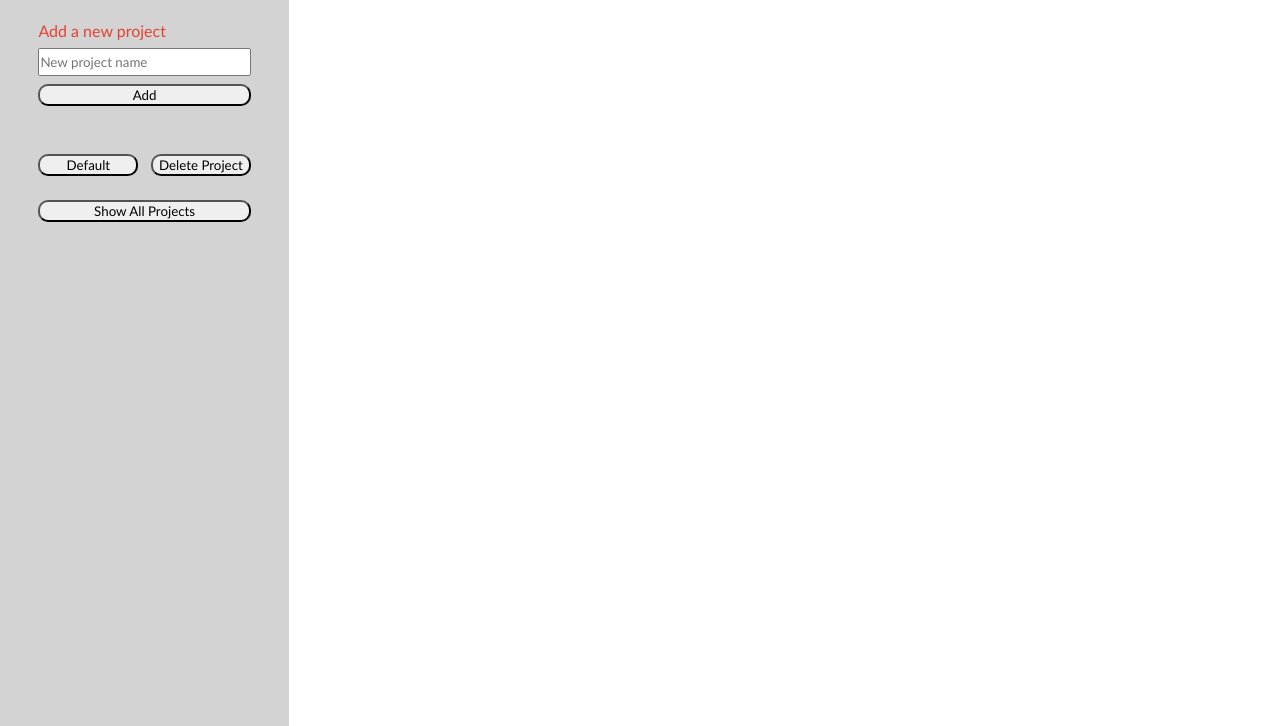
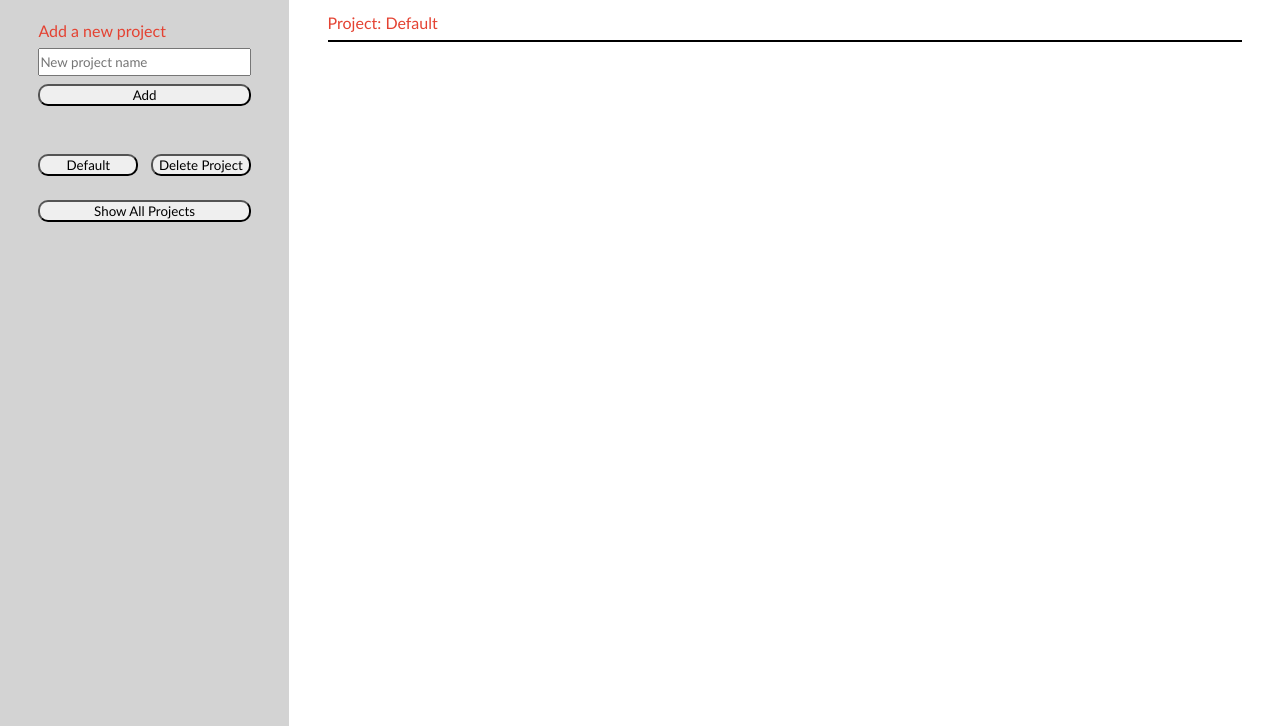
Before and after one commit to jbfink97/todo, a website built with webpack: page dist/index.html in a window 1280 px wide. Shown: the part 74-800 px from the top of the page. Built offline with nearby package versions, Linux system fonts and the light colour scheme.

Commit message:
worked on function to display current project header, edited styling

```diff
--- a/src/functions.js
+++ b/src/functions.js
@@ -36,9 +36,9 @@ function renderProjects() {
         projectButton.id = project.name;
         projectButton.classList.add('button');
         projectButton.textContent = project.name;
-        // projectButton.addEventListener('click', () => {
-        //     renderDisplay(project.name);
-        // })
+        projectButton.addEventListener('click', () => {
+            renderDisplay(project.name);
+        })
 
         const deleteProjectButton = document.createElement('button');
         deleteProjectButton.textContent = 'Delete Project';
@@ -46,6 +46,9 @@ function renderProjects() {
         deleteProjectButton.addEventListener('click', () => {
             projects.splice(project.index, 1);
             renderProjects();
+            if (document.getElementById('currentProject').classList.contains(project.name)) {
+                renderDisplay(projects[0].name);
+            }
             //showAll();
         })
         projectDiv.append(projectButton, deleteProjectButton);
@@ -53,4 +56,14 @@ function renderProjects() {
     }
 }
 
-export {addProject, renderProjects}
+function renderDisplay(name) {
+    const projectDisplay = document.getElementById('projectDisplay');
+    projectDisplay.textContent = '';
+    const currentProject = document.createElement('div');
+    currentProject.id = 'currentProject'; //??
+    currentProject.textContent = `Project: ${name}`;
+    currentProject.classList = name;
+    projectDisplay.append(currentProject);
+}
+
+export {addProject, renderProjects, renderDisplay}
--- a/src/initialPage.js
+++ b/src/initialPage.js
@@ -1,6 +1,6 @@
 import {Task, Project} from './classes';
 import {tasks, projects} from './index';
-import{addProject, renderProjects} from './functions';
+import{addProject, renderProjects, renderDisplay} from './functions';
 
 export default function initialPage() {
     const content = document.getElementById('content');
@@ -46,7 +46,6 @@ export default function initialPage() {
     const defaultProject = new Project('Default', 0);
     projects.push(defaultProject);
     sidebar.append(projectList);
-    renderProjects();
 
     const showAllBtn = document.createElement('button');
     showAllBtn.type = 'button';
@@ -54,5 +53,8 @@ export default function initialPage() {
     //showAllBtn.addEventListener('click',)
 
     sidebar.append(showAllBtn);
+    renderProjects();
+    renderDisplay(projects[0].name);
+
 
 }
--- a/src/style.css
+++ b/src/style.css
@@ -71,8 +71,8 @@ input {
     gap: 1vh 1vw;
 }
 
-/* #projectList {
-    display: grid;
-    padding-top: 1vh;
-    grid-template-columns: 1fr;
-} */
+#currentProject,
+#allProjects {
+    padding-bottom: 1vh;
+    border-bottom: 2px solid black;
+}
```
Also changed, not shown: dist/main.js.
